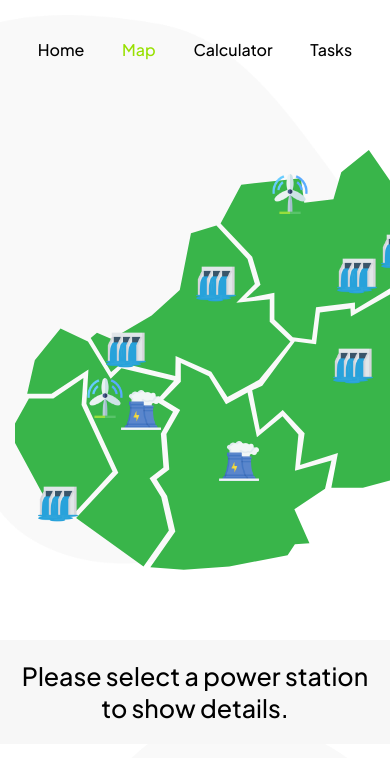
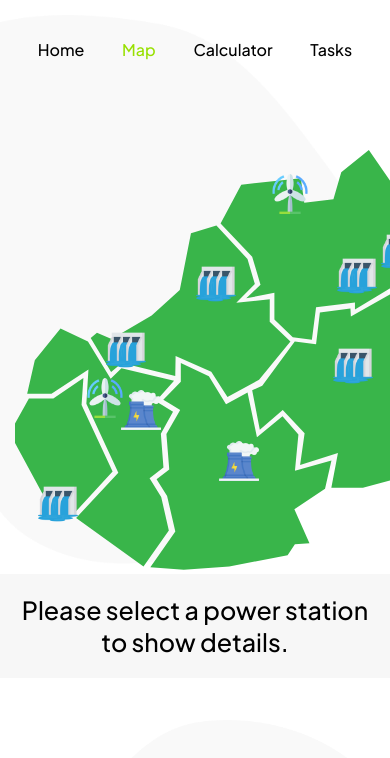
Before and after one commit to dejvokep/erasmus-energy-web-app, a Next.js app: page /map in a window 390 px wide. Shown: the top 758 px of the page. Built offline with nearby package versions, Linux system fonts and the light colour scheme.

Commit message:
Updated mistyped position value.

```diff
--- a/styles/components/map/StationInfo.module.css
+++ b/styles/components/map/StationInfo.module.css
@@ -54,7 +54,7 @@
 
 @media only screen and (max-width: 800px) {
     .container {
-        position: page;
+        position: static;
     }
 
     .box {
```
